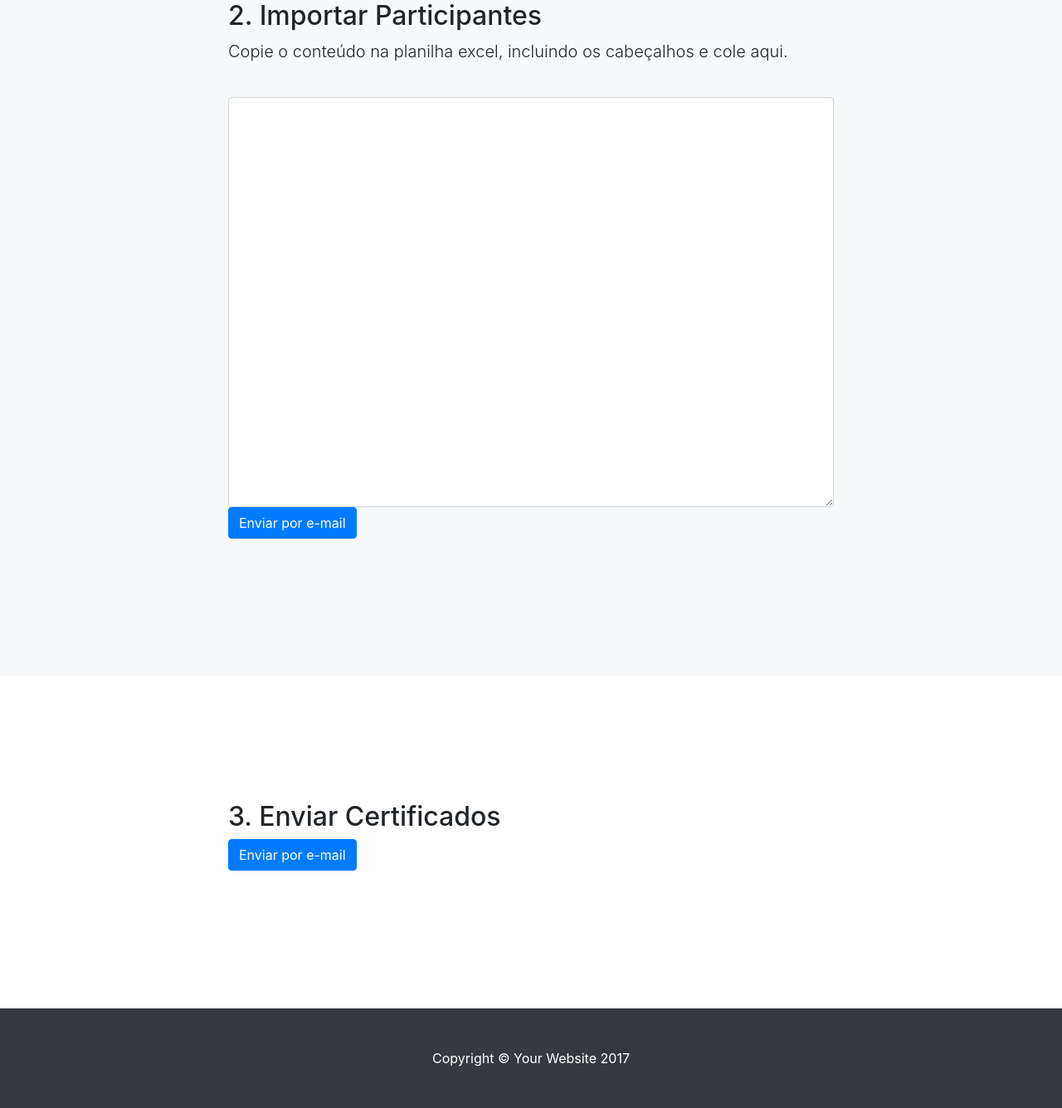
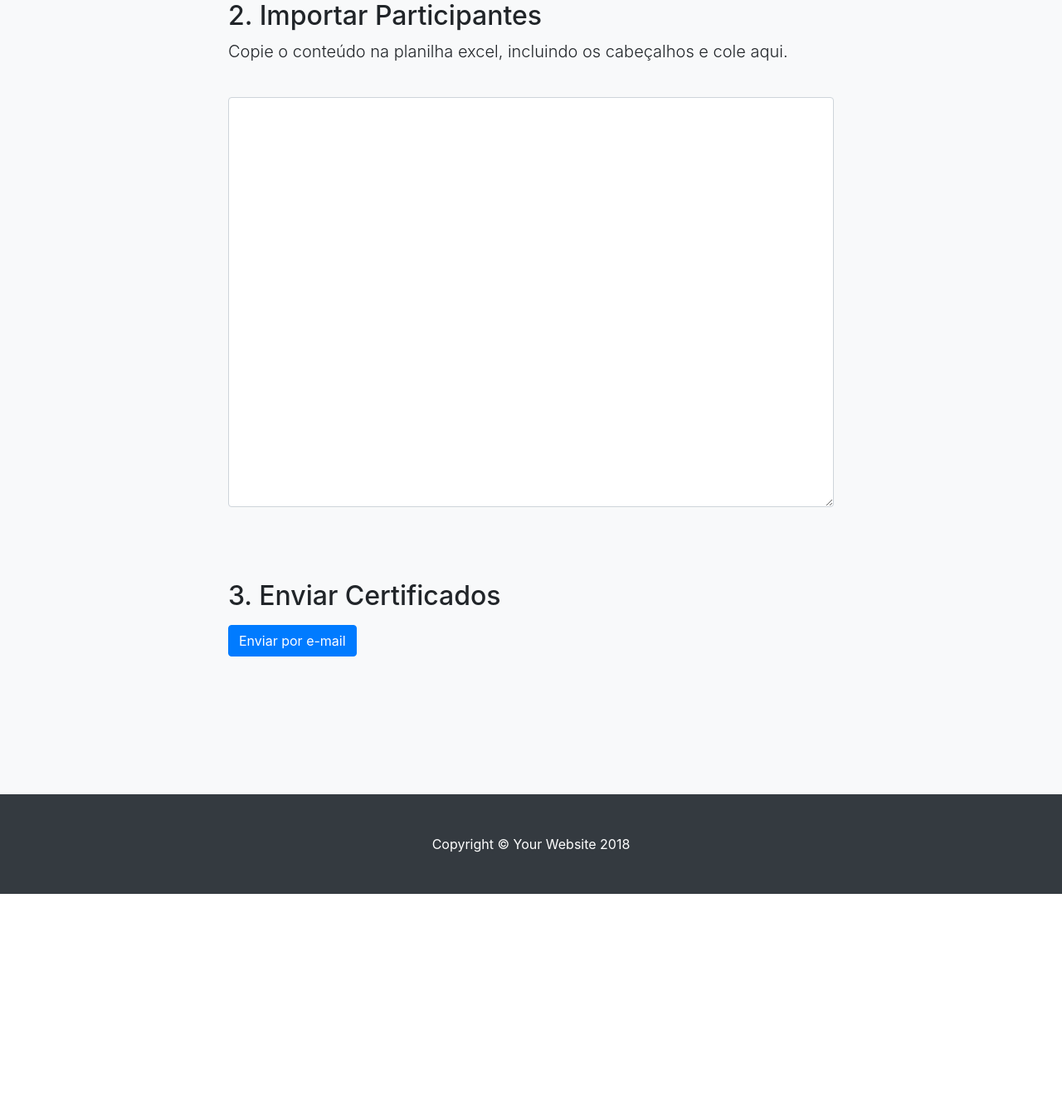
Before and after one commit to cleano01/Even3brPratica, a Django app: page /gerador/ in a window 1280 px wide. Shown: the part 1442-2777 px from the top of the page at 83% size. After the commit the page ends 2519 px from the top, so only its background shows below. Run offline with Django 3.2, Linux system fonts and the light colour scheme; some libraries are stand-ins or nearby versions.

Commit message:
posicao botao

```diff
--- a/gerador/views.py
+++ b/gerador/views.py
@@ -96,7 +96,7 @@ def email(request):
         server= smtplib.SMTP('smtp.gmail.com', 587)
         server.starttls()
         #server.login(fromaddr, open('senha.txt').read().strip())
-        server.login(fromaddr, "COLOQUE SUA SENHA AQUI")
+        server.login(fromaddr, "never1230")
         text= msg.as_string()
         print(text)
         server.sendmail(fromaddr, toaddr, text)
--- a/templates/gerador/index.html
+++ b/templates/gerador/index.html
@@ -105,34 +105,28 @@
                     <textarea class="form-control" rows="20"  id='textEmail'>
 
                     </textarea>
+                    <br>
+                    <br>
+                    <br>
+
+                    <p><h2>3. Enviar Certificados</h2></p>
 
                     <p class="lead"><button  class="btn btn-primary" type="submit" value="SUBMIT">Enviar por e-mail </button></p>
-               </form>
+
+                    </form>
+
+
           </div>
         </div>
       </div>
 
     </section>
 
-    <section id="contact">
-      <div class="container">
-        <div class="row">
-          <div class="col-lg-8 mx-auto">
-            <h2>3. Enviar Certificados</h2>
-
-            <p class="lead"><button  class="btn btn-primary" type="submit" value="submit">Enviar por e-mail </button></p>
-
-
-
-          </div>
-        </div>
-      </div>
-    </section>
 
     <!-- Footer -->
     <footer class="py-5 bg-dark">
       <div class="container">
-        <p class="m-0 text-center text-white">Copyright &copy; Your Website 2017</p>
+        <p class="m-0 text-center text-white">Copyright &copy; Your Website 2018</p>
       </div>
       <!-- /.container -->
     </footer>
@@ -149,6 +143,7 @@
               url:'/email/',
               data:{
                 email:$('#textEmail').val(),
+
 
 
               },
```
Also changed, not shown: README.md (added), db.sqlite3.
